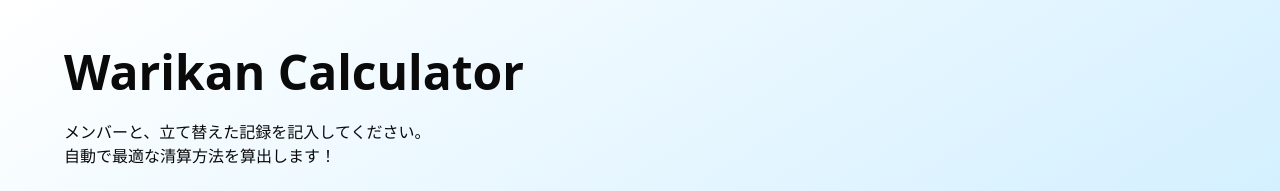
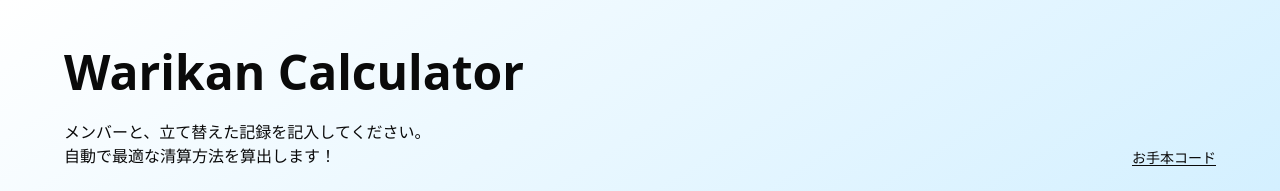
Before and after one commit to oumelab/demo-warikan-calculator, a React (Vite) app: page /demo-app in a window 1280 px wide. Shown: the top 191 px of the page. Built offline with nearby package versions, Linux system fonts and the light colour scheme.

Commit message:
デモとお手本へリンクを追加

```diff
--- a/src/pages/demo-app.tsx
+++ b/src/pages/demo-app.tsx
@@ -1,3 +1,4 @@
+import { Link } from "react-router";
 import CalcList from "../components/calc-list";
 import MemberList from "../components/member-list";
 import PayList from "../components/pay-list";
@@ -5,13 +6,16 @@ import PayList from "../components/pay-list";
 export default function DemoApp() {
   return (
     <div className="py-12 px-5 bg-linear-to-tl from-sky-200 to-white min-h-screen">
-      <div className="max-w-6xl mx-auto h-fit flex flex-col gap-6">
+      <div className="max-w-6xl mx-auto flex flex-col md:flex-row justify-between md:items-end gap-3">
+        <div className="h-fit flex flex-col gap-6">
           <h1 className="text-5xl font-bold">Warikan Calculator</h1>
           <p>
             メンバーと、立て替えた記録を記入してください。
             <br />
             自動で最適な清算方法を算出します！
           </p>
+        </div>
+        <p className="text-right text-sm"><Link to="/model-app" className="underline underline-offset-2">お手本コード</Link></p>
       </div>
       <div className="max-w-6xl mx-auto mt-6 grid md:grid-cols-3 gap-6">
         <div className="bg-white border border-gray-300 rounded-lg shadow-lg py-6 px-4">
--- a/src/pages/model-app.tsx
+++ b/src/pages/model-app.tsx
@@ -1,11 +1,13 @@
 import ModelExpenseList from "@/components/ModelExpenseList";
 import ModelMemberList from "@/components/ModelMemberList";
 import ModelResult from "@/components/ModelResult";
+import { Link } from "react-router";
 export default function ModelApp() {
   return (
     <>
       <div className="min-h-screen pt-16 pb-8 space-y-8 px-16 bg-gradient-to-br from-slate-50 to-sky-200">
         {/* Header */}
+        <div className="flex flex-col md:flex-row justify-between items-end gap-3">
           <div className="space-y-8">
             <h1 className="text-5xl font-bold">Warikan Culculator</h1>
             <p className="text-gray-700">
@@ -13,6 +15,8 @@ export default function ModelApp() {
               <br />
               自動で最適な精算方法を算出します！
             </p>
+          </div>
+          <p className="text-right text-sm"><Link to="/" className="underline underline-offset-2">トップに戻る</Link></p>
         </div>
         <div className="flex space-x-8 justify-center">
           <ModelMemberList />
```
Lines whose indentation alone changed are shown as unchanged.
